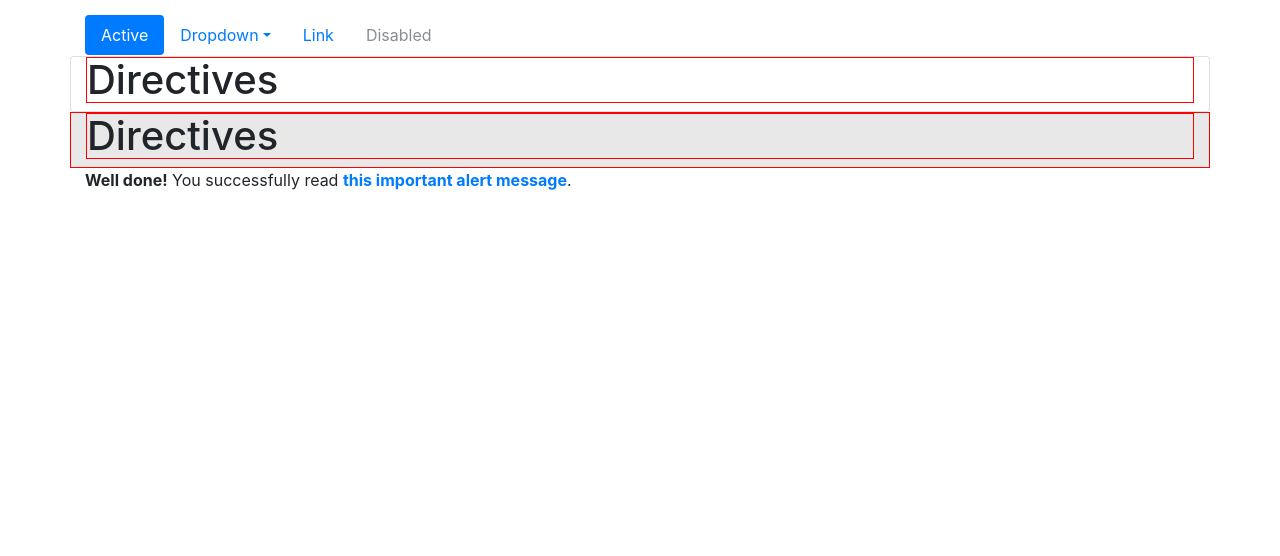
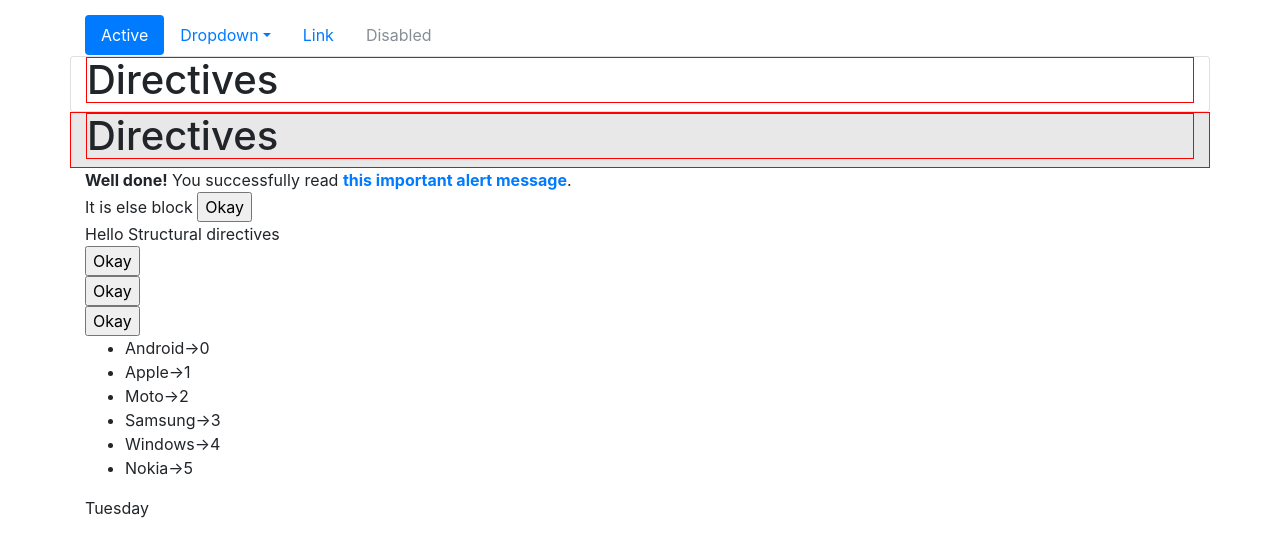
Before and after one commit to CodeKul/Angular-6-8-evening-daily-ns-17-aug-17, an Angular app: page / in a window 1280 px wide. Shown: the top 556 px of the page. Built offline with nearby package versions, Linux system fonts and the light colour scheme.

Commit message:
directives: structural directives

```diff
--- a/src/app/directives/directives.component.html
+++ b/src/app/directives/directives.component.html
@@ -15,9 +15,54 @@
   </div>
 </div>
 <div class="row">
-  <div class="col-md-12" >
+  <div class="col-md-12">
     <div appAlert role="alert">
       <strong>Well done!</strong> You successfully read <a href="#" class="alert-link">this important alert message</a>.
     </div>
   </div>
 </div>
+<div class="row">
+  <div class="col-md-12">
+    <div *ngIf="isSh; else someOther"> Hello Structural directives </div>
+    <ng-template #someOther> It is else block </ng-template>
+    <input type="button" value="Okay" (click)="isSh = !isSh">
+  </div>
+</div>
+
+<div class="row">
+  <div class="col-md-12">
+    <div template="ngIf isShs"> Hello Structural directives </div>
+    <input type="button" value="Okay" (click)="isShs = !isShs">
+  </div>
+</div>
+
+<div class="row">
+  <div class="col-md-12">
+    <ng-template [ngIf]="isShe"> Hello Structural directives </ng-template>
+    <input type="button" value="Okay" (click)="isShe = !isShe">
+  </div>
+</div>
+
+<div class="row">
+  <div class="col-md-12">
+    <ng-template [ngIf]="isShe"> Hello Structural directives </ng-template>
+    <input type="button" value="Okay" (click)="isShe = !isShe">
+  </div>
+</div>
+<div class="row">
+  <div class="col-md-12">
+    <ul >
+      <li *ngFor="let mobile of mobiles; let i = index;" >{{mobile}}->{{i}}</li>
+    </ul>
+  </div>
+</div>
+<div class="row">
+  <div class="col-md-12">
+   <div [ngSwitch]="day">
+     <p *ngSwitchCase="1">Monday</p>
+     <p *ngSwitchCase="2">Tuesday</p>
+     <p *ngSwitchCase="3">Thursday</p>
+     <p *ngSwitchDefault>No Day</p>
+   </div>
+  </div>
+</div>
--- a/src/app/directives/directives.component.ts
+++ b/src/app/directives/directives.component.ts
@@ -7,6 +7,15 @@ import { Component, OnInit } from '@angular/core';
 })
 export class DirectivesComponent implements OnInit {
 
+  mobiles = [
+    'Android',
+    'Apple',
+    'Moto',
+    'Samsung',
+    'Windows',
+    'Nokia'
+  ];
+  day = 2;
   constructor() { }
 
   ngOnInit() {
```
